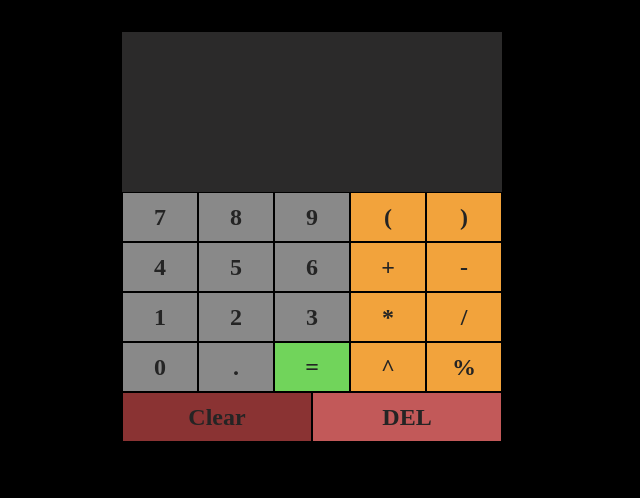
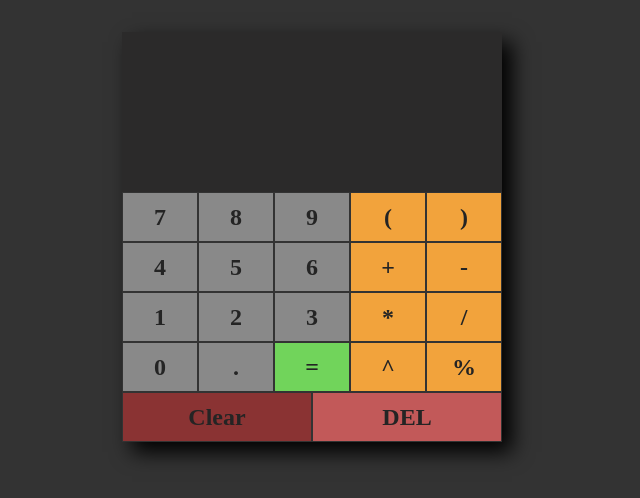
Before and after one commit to vincent-zola/calculator_react_simple, a React (Create React App) app: page / in a window 1280 px wide. Shown: the top 498 px of the page, without its empty margins (328-968 px from the left). Built offline with nearby package versions, Linux system fonts and the light colour scheme.

Commit message:
Added shadow

```diff
--- a/src/App.css
+++ b/src/App.css
@@ -1,5 +1,5 @@
 body {
-    background-color: black;
+    background-color: rgb(51, 51, 51);
     font-family: hack;
   }
 
@@ -11,7 +11,7 @@ body {
   }
 
   .calc-wrapper {
-
+    box-shadow: 10px 10px 20px;
     width: 380px;
 
   }
```
